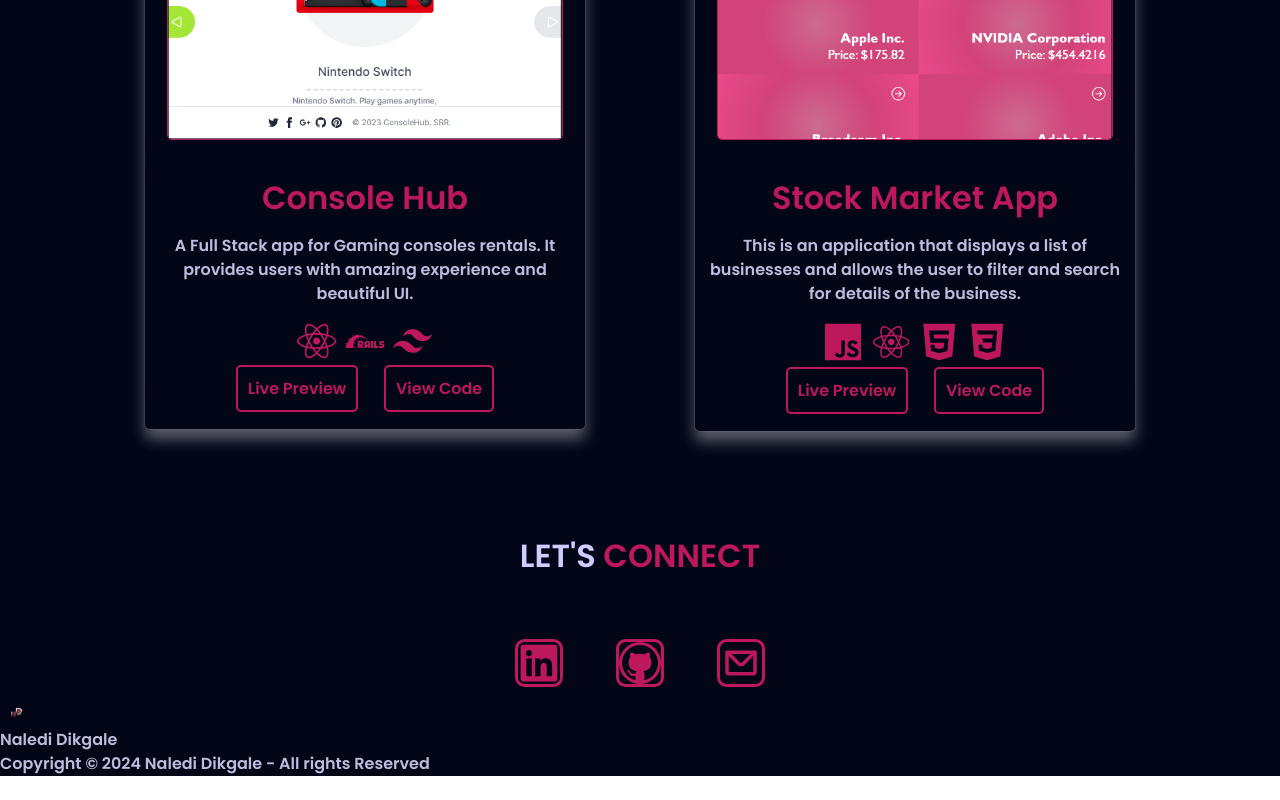
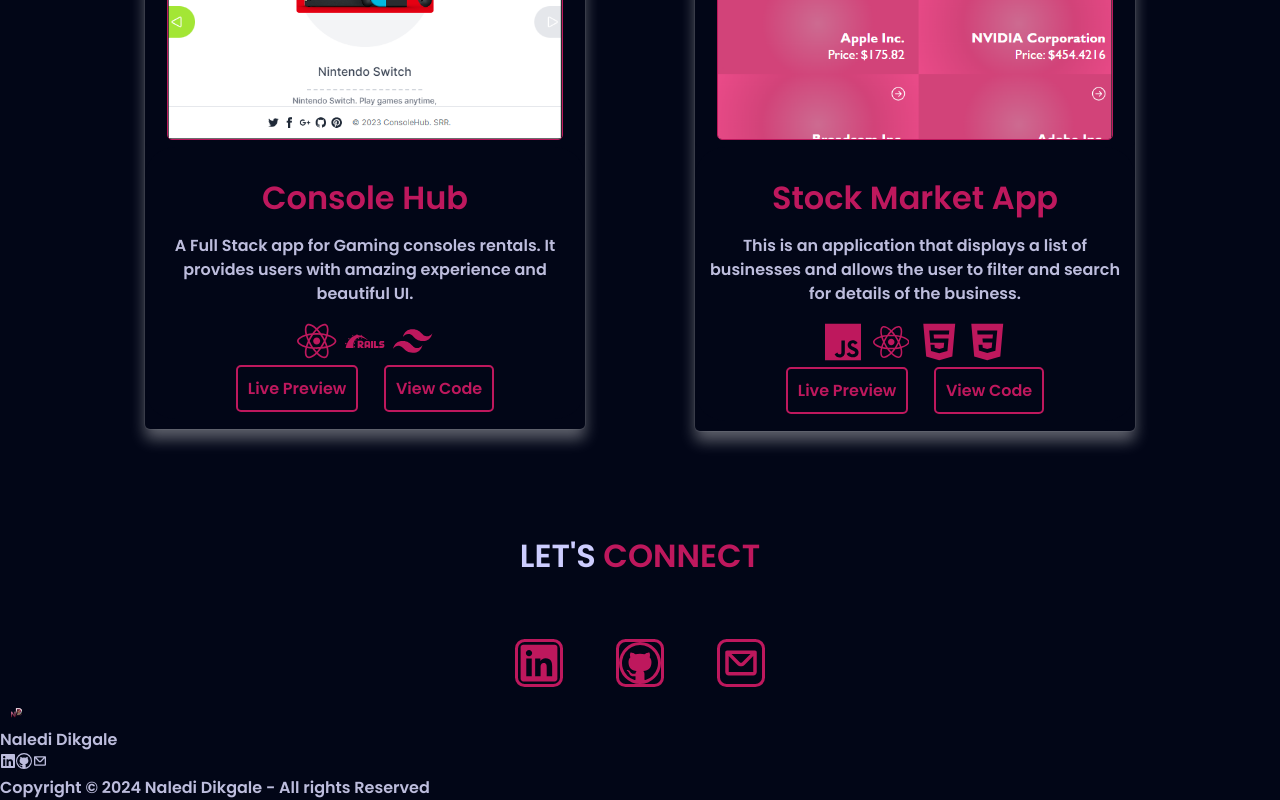
Before and after one commit to Naledi-Dikgale/my-portfolio-v2, a React (Vite) app: page / in a window 1280 px wide. Shown: the part 3482-4282 px from the top of the page. Before the commit the page ends 4258 px from the top, so only its background shows below. Built offline with nearby package versions, Linux system fonts and the light colour scheme.

Commit message:
Update footer

```diff
--- a/src/Components/Footer/Footer.jsx
+++ b/src/Components/Footer/Footer.jsx
@@ -25,6 +25,9 @@
 import "./Footer.css";
 import { ThemeContext } from "../../Context/theme";
 import Image from "./../../assets/logo.png";
+import { FaLinkedin } from "react-icons/fa";
+import { VscGithub } from "react-icons/vsc";
+import { CgMail } from "react-icons/cg";
 
 export const Footer = () => {
   const [{ themename }] = React.useContext(ThemeContext);
@@ -41,15 +44,27 @@
       <div className="footer-section">
         {/* Social links section */}
         <div className="social-links">
-          <a href="#" className="social-link">
-            <i className="fab fa-facebook-f"></i>
-          </a>
-          <a href="#" className="social-link">
-            <i className="fab fa-twitter"></i>
-          </a>
-          <a href="#" className="social-link">
-            <i className="fab fa-instagram"></i>
-          </a>
+        <a
+              href="https://www.linkedin.com/in/naledi-dikgale/"
+              target="_blank"
+              rel="noreferrer"
+            >
+              <FaLinkedin className="linkedin" />
+            </a>
+            <a
+              href="https://github.com/Naledi-Dikgale"
+              target="_blank"
+              rel="noreferrer"
+            >
+              <VscGithub className="github" />
+            </a>
+            <a
+              href="mailto:nalediaccc@gmail.com"
+              target="_blank"
+              rel="noreferrer"
+            >
+              <CgMail className="email" />
+            </a>
         </div>
       </div>
       <div className="footer-section">
```
